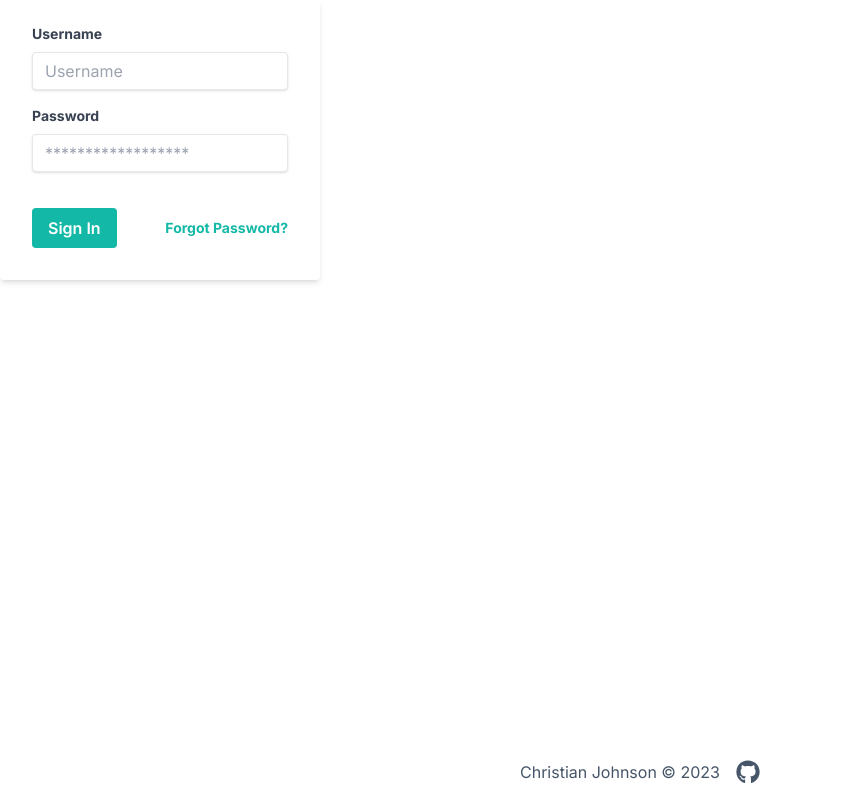
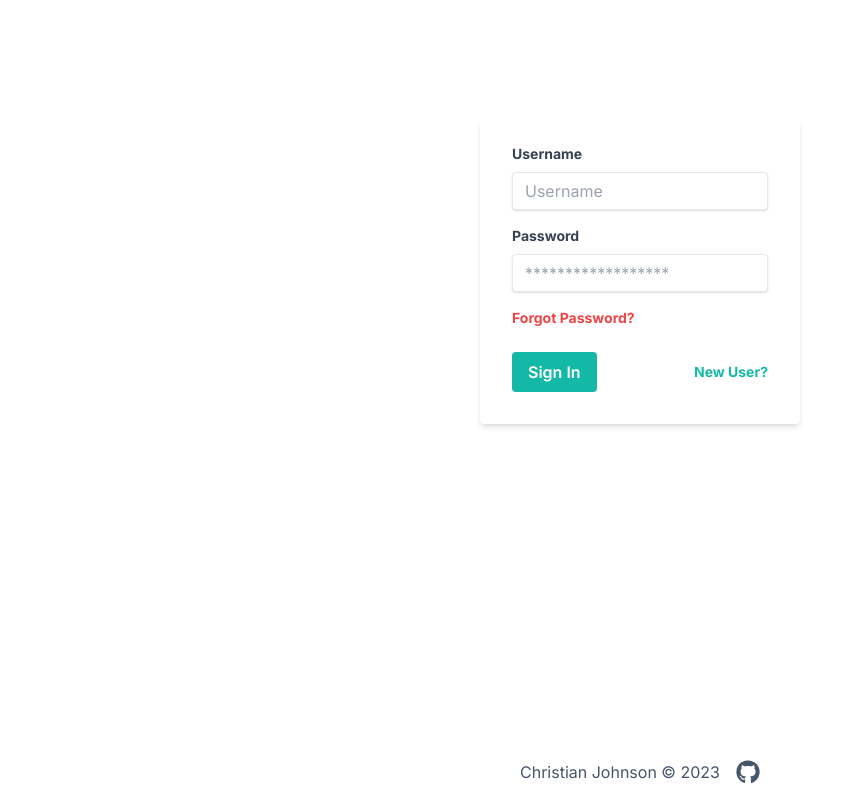
Before and after one commit to christianjcodes/bug-tracker-frontend, a Next.js app: page / in a window 1280 px wide. Shown: the whole page, without its empty margins (0-855 px from the left). Built offline with nearby package versions, Linux system fonts and the light colour scheme.

Commit message:
Add new user link to sign in form and style more

```diff
--- a/src/app/page.tsx
+++ b/src/app/page.tsx
@@ -8,6 +8,7 @@ import Background from './components/Background';
 export default function Home() {
 
   return (
+    <div className='h-[70vh] flex justify-center items-center'>
       <div className="w-full max-w-xs">
         <form className="bg-white shadow-md rounded px-8 pt-6 pb-8 mb-4">
           <div className="mb-4">
@@ -29,7 +30,7 @@ export default function Home() {
               type="text"
               placeholder="Username"/>
           </div>
-        <div className="mb-6">
+          <div className="mb-[1px]">
             <label className="block text-gray-700 text-sm font-bold mb-2" htmlFor="password">
               Password
             </label>
@@ -49,6 +50,17 @@ export default function Home() {
             id="password"
             type="password"
             placeholder="******************"/>
+          </div>
+          <div className='
+            mb-6
+            inline-block
+            font-bold
+            text-sm
+            text-red-500
+            hover:text-red-700'>
+            <Link href="/forgot-password">
+              Forgot Password?
+            </Link>
           </div>
           <div className="flex items-center justify-between">
             <Link href="/dashboard">
@@ -72,12 +84,13 @@ export default function Home() {
               text-sm
               text-teal-500
               hover:text-teal-700">
-            <Link href="/forgot-password">
-              Forgot Password?
+              <Link href="/new-user">
+                New User?
               </Link>
             </div>
           </div>
         </form>
       </div>
+    </div>
   );
 }
```
Lines whose indentation alone changed are shown as unchanged.
